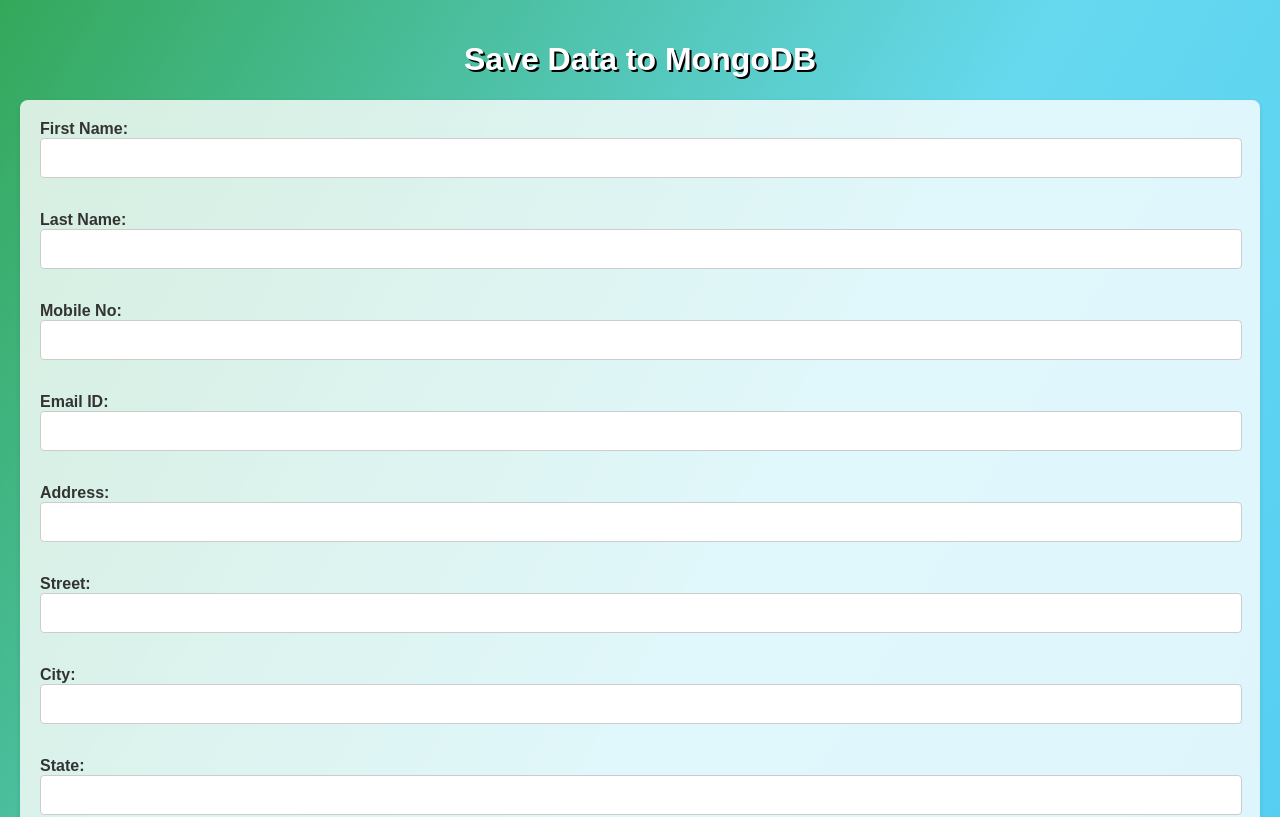
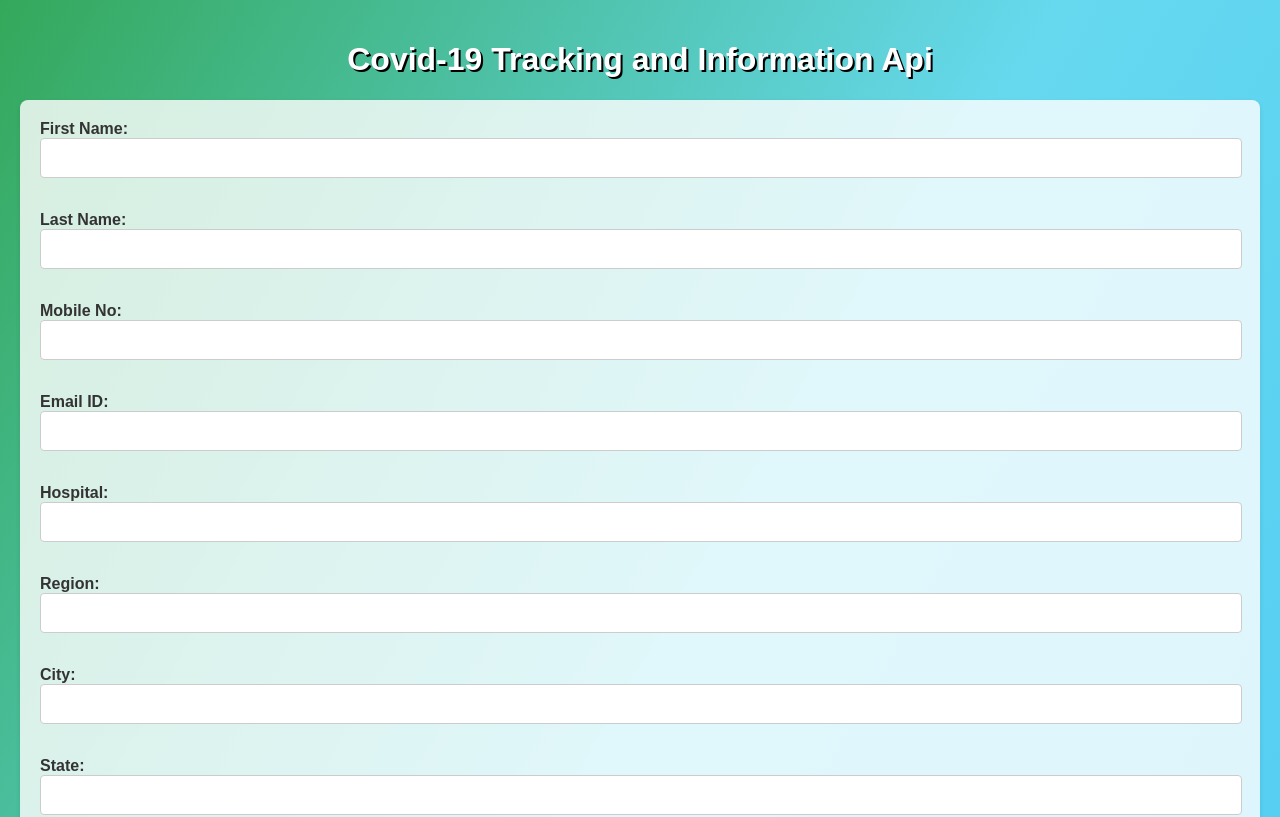
Before and after one commit to Harikaran1212/node-task-1, a website: page public/index.html in a window 1280 px wide. Shown: the top 817 px of the page. Drawn offline with nearby package versions, Linux system fonts and the light colour scheme.

Commit message:
Update index.html

```diff
--- a/public/index.html
+++ b/public/index.html
@@ -3,13 +3,13 @@
 <head>
     <meta charset="UTF-8">
     <meta name="viewport" content="width=device-width, initial-scale=1.0">
-    <title>Save and Fetch Data</title>
+    <title>Covid-19 Tracking and Information Api</title>
     <script src="https://code.jquery.com/jquery-3.6.0.min.js"></script>
     <link rel="stylesheet" href="style.css">
     <link rel="shortcut icon" href="lion.png" type="image/x-icon">
 </head>
 <body>
-    <h1>Save Data to MongoDB</h1>
+    <h1>Covid-19 Tracking and Information Api</h1>
 
     <form id="dataForm">
         <label for="firstName">First Name:</label>
@@ -24,10 +24,10 @@
         <label for="email">Email ID:</label>
         <input type="email" id="email" name="email" required><br><br>
 
-        <label for="address">Address:</label>
+        <label for="address">Hospital:</label>
         <input type="text" id="address" name="address" required><br><br>
 
-        <label for="street">Street:</label>
+        <label for="street">Region:</label>
         <input type="text" id="street" name="street" required><br><br>
 
         <label for="city">City:</label>
```
